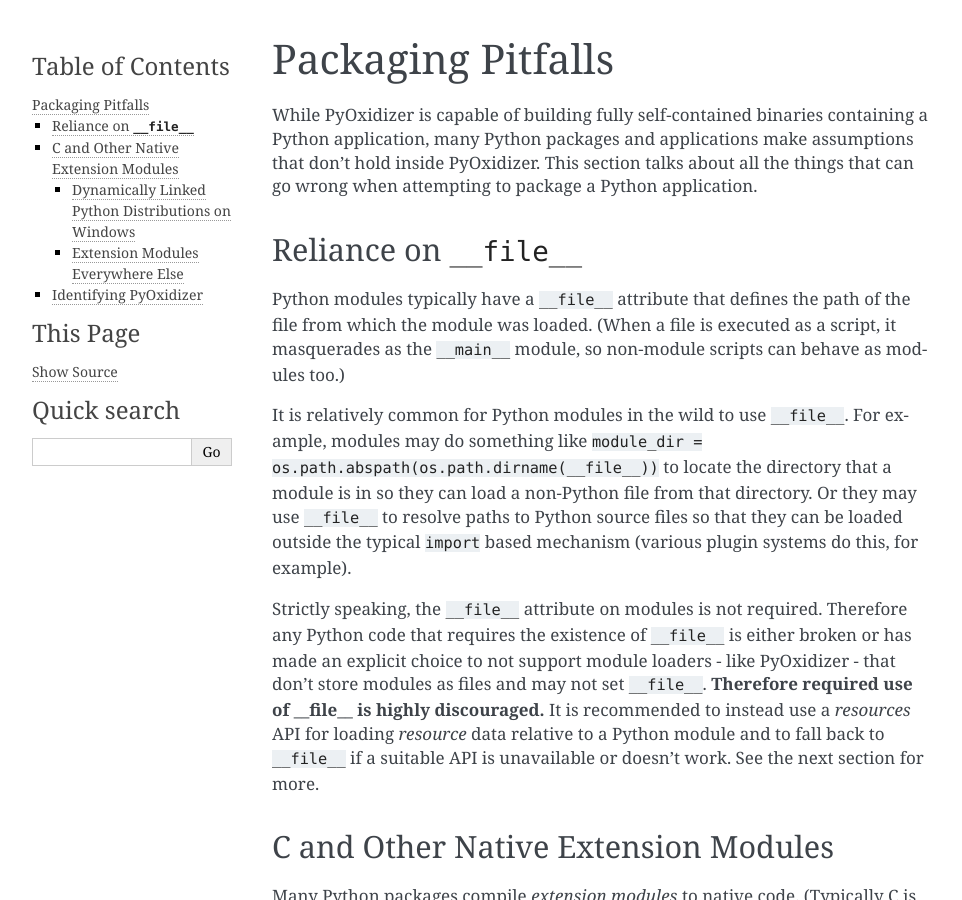
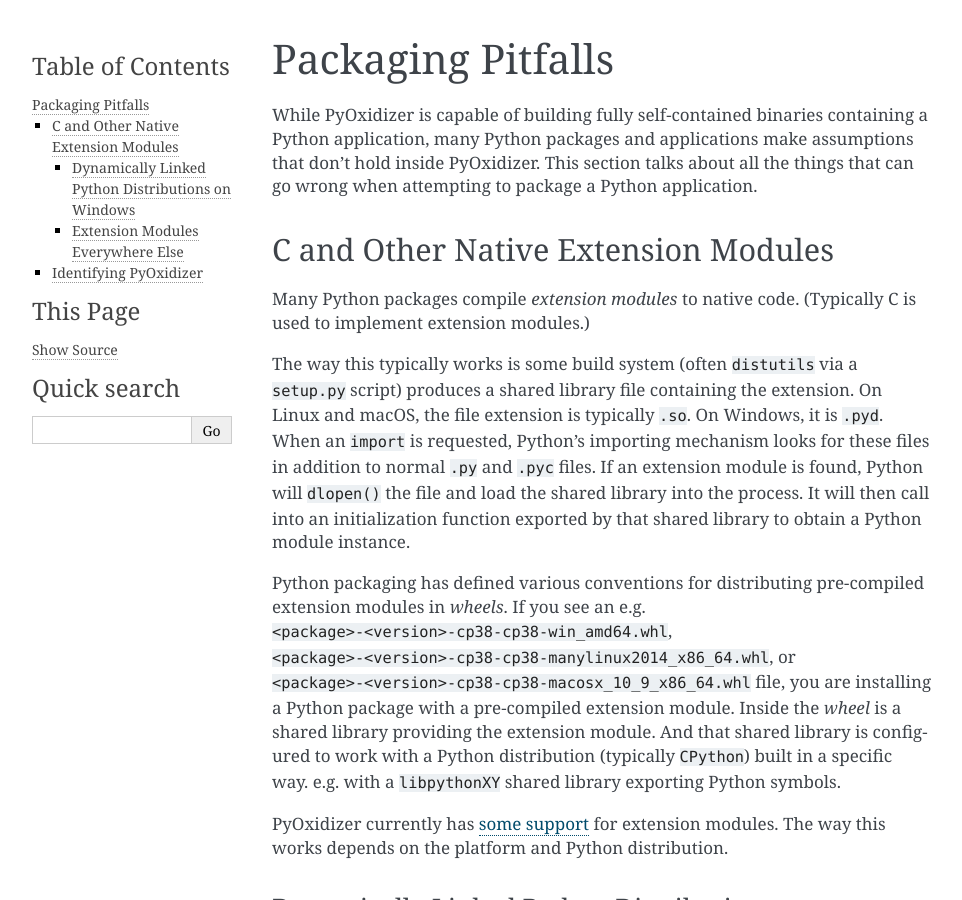
Before and after one commit to indygreg/PyOxidizer, a Sphinx documentation site: the page built from docs/packaging_pitfalls.rst, in a window 1280 px wide and 900 px high. Shown: the whole window, without its empty margins (148-1110 px from the left). Built offline with Sphinx 7.4.7, drawn with Linux system fonts in a browser that asks for light colours; the version number could not be read and is left out.

Commit message:
docs: add dedicated documentation about PyOxidizer's importer
I think it is important to document the behavior of the importer,
especially its quirks.

```diff
--- a/docs/packaging.rst
+++ b/docs/packaging.rst
@@ -19,6 +19,7 @@
    packaging_pypi
    packaging_additional_files
    packaging_trimming_resources
+   packaging_importer
    packaging_resource_files
    packaging_pitfalls
    packaging_masquerading
--- a/docs/packaging_pitfalls.rst
+++ b/docs/packaging_pitfalls.rst
@@ -9,33 +9,6 @@
 assumptions that don't hold inside PyOxidizer. This section talks about
 all the things that can go wrong when attempting to package a Python
 application.
-
-.. _no_file:
-
-Reliance on ``__file__``
-========================
-
-Python modules typically have a ``__file__`` attribute that defines the
-path of the file from which the module was loaded. (When a file is executed
-as a script, it masquerades as the ``__main__`` module, so non-module
-scripts can behave as modules too.)
-
-It is relatively common for Python modules in the wild to use ``__file__``.
-For example, modules may do something like
-``module_dir = os.path.abspath(os.path.dirname(__file__))`` to locate the
-directory that a module is in so they can load a non-Python file from that
-directory. Or they may use ``__file__`` to resolve paths to Python source
-files so that they can be loaded outside the typical ``import`` based
-mechanism (various plugin systems do this, for example).
-
-Strictly speaking, the ``__file__`` attribute on modules is not required.
-Therefore any Python code that requires the existence of ``__file__`` is either
-broken or has made an explicit choice to not support module loaders - like
-PyOxidizer - that don't store modules as files and may not set ``__file__``.
-**Therefore required use of __file__ is highly discouraged.** It is
-recommended to instead use a *resources* API for loading *resource* data
-relative to a Python module and to fall back to ``__file__`` if a suitable
-API is unavailable or doesn't work. See the next section for more.
 
 .. _pitfall_extension_modules:
 
```
Also changed, not shown: docs/packaging_importer.rst (added, +207 -0 lines), docs/packaging_resource_files.rst (+3 -5 lines).
